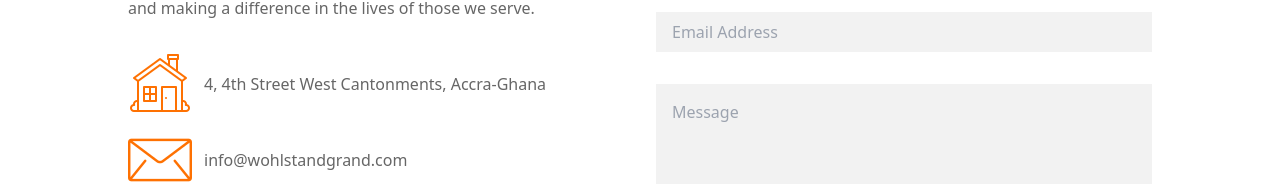
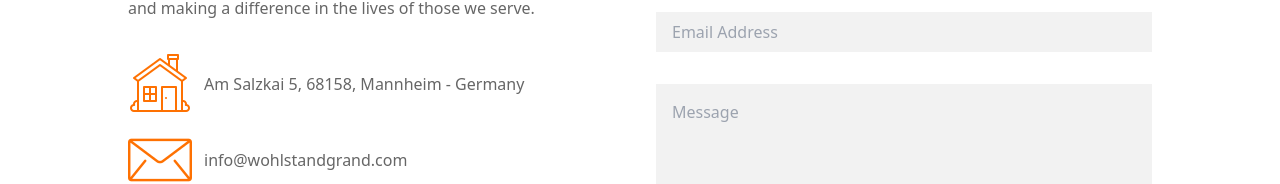
Before and after one commit to Lancelot-SO/cocoa, a React (Create React App) app: page /contact in a window 1280 px wide. Shown: the part 504-688 px from the top of the page. Built offline with nearby package versions, Linux system fonts and the light colour scheme.

Commit message:
new update

```diff
--- a/src/pages/Contact.jsx
+++ b/src/pages/Contact.jsx
@@ -43,7 +43,7 @@ const Contact = ({ selectedCountry }) => {
                             <ul className='my-8'>
                                 <li className='flex items-center my-3 gap-3'>
                                     <img src={location} alt='location' />
-                                    <p className='text-[#666]'>4, 4th Street West Cantonments, Accra-Ghana</p>
+                                    <p className='text-[#666]'>Am Salzkai 5, 68158, Mannheim - Germany</p>
                                 </li>
                                 <li className='flex items-center my-3 gap-3'>
                                     <img src={email} alt='email' />
```
